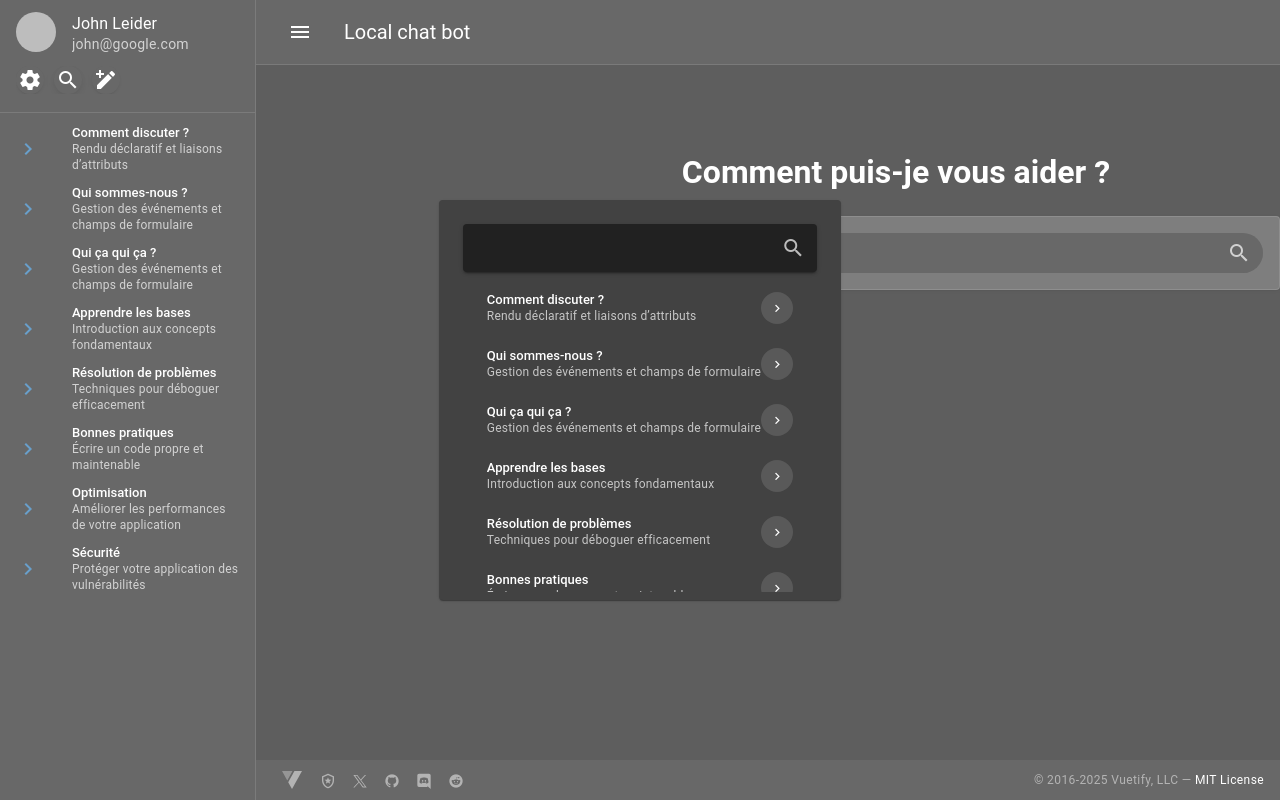
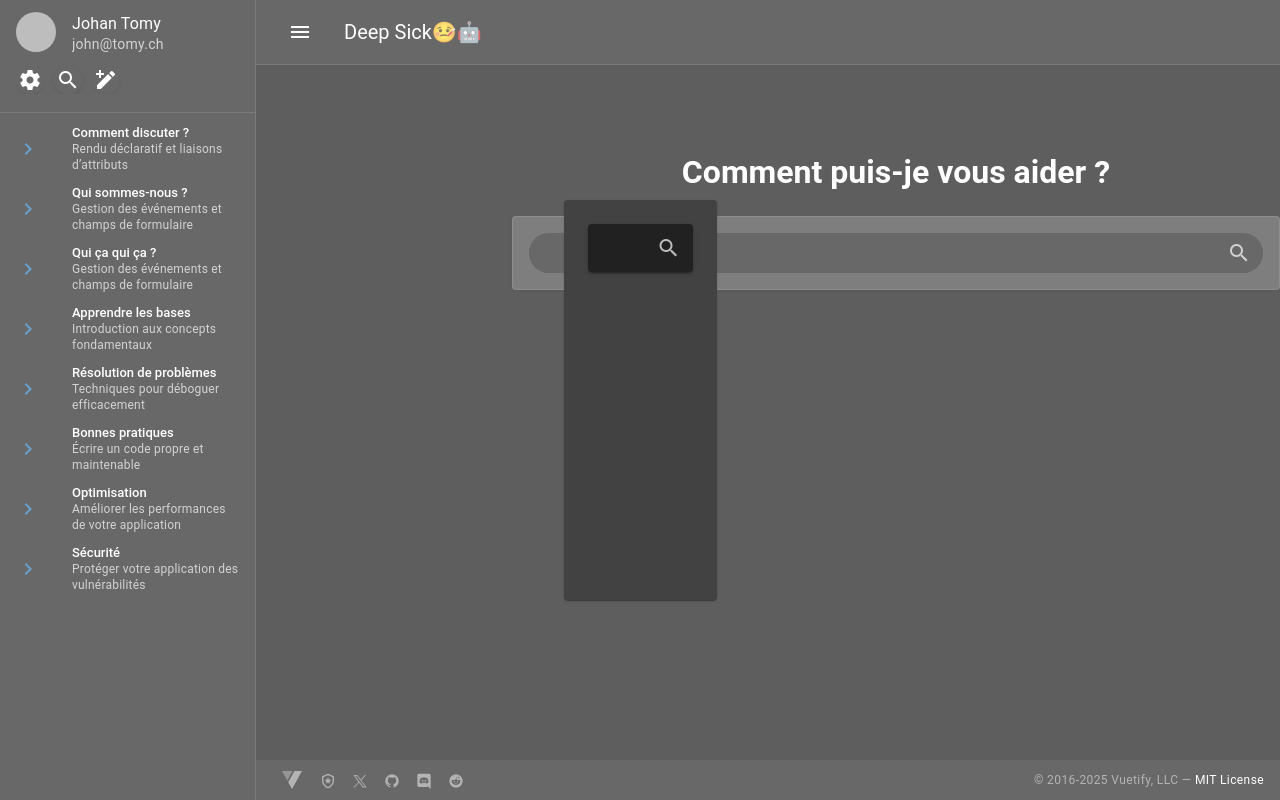
Before and after one commit to LeBonVieuBelouga/ai-interface, a Vue app: page / in a window 1280 px wide. Both pictures are taken after a click on the button 68 px from the left and 80 px from the top of the page. Built offline with nearby package versions, Linux system fonts and the light colour scheme; grey boxes are pictures that could not be loaded.

Commit message:
Migration du code de du menu latéral de droite
+ prend en paramètre les infos de l'utilisateur

```diff
--- a/src/App.vue
+++ b/src/App.vue
@@ -1,124 +1,17 @@
 <template>
   <v-app>
-    <v-navigation-drawer
+    <SideRMenu
       v-model="drawer"
-      class="pa-0"
-    >
-      <v-list>
-        <v-list-item
-          prepend-avatar="https://cdn.vuetifyjs.com/images/john.png"
-          subtitle="john@google.com"
-          title="John Leider"
-        />
-        <v-list-item>
-          <v-btn
-            density="compact"
-            icon="mdi-cog"
-            style="margin-right: 10px"
-          />
-          <v-btn
-            id="search-btn"
-            density="compact"
-            icon="mdi-magnify"
-            style="margin-right: 10px"
-            @click="isOpenOverlay = !isOpenOverlay"
-          />
-          <v-overlay
-            v-model="isOpenOverlay"
-            class="align-center justify-center"
-            location-strategy="connected"
-            scroll-strategy="block"
-          >
-            <v-card
-              color="surface-light"
-              class="pa-2"
-
-              max-height="400px"
-            >
-              <v-card-text class="pa-4">
-                <v-text-field
-                  :loading="loading"
-                  append-inner-icon="mdi-magnify"
-                  density="comfortable"
-                  label="Rechercher un chat"
-                  variant="solo"
-                  hide-details
-                  single-line
-                  @click:append-inner="onClick"
-                />
-                <v-virtual-scroll
-                  :items="UserChats"
-                  height="320"
-                  item-height="48"
-                  item-width="200"
-                  width="100%"
-                  class="pa-2"
-                >
-                  <template #default="{ item }">
-                    <v-list
-                      density="compact"
-                      nav
-                    >
-                      <v-list-item
-                        :key="item.id"
-                        :value="item.id"
-                        :title="item.title"
-                        :subtitle="item.subtitle"
-                      >
-                        <template #append>
-                          <v-btn
-                            icon="mdi-chevron-right"
-                            size="x-small"
-                            variant="tonal"
-                            @click="selectChat(item), isOpenOverlay=false"
-                          />
-                        </template>
-                      </v-list-item>
-                    </v-list>
-                  </template>
-                </v-virtual-scroll>
-              </v-card-text>
-            </v-card>
-          </v-overlay>
-          <v-btn
-            density="compact"
-            icon="mdi-pencil-plus"
-            style="margin-right: 10px"
-          />
-        </v-list-item>
-      </v-list>
-      <v-divider />
-      <v-list
-        :lines="false"
-        density="compact"
-        nav
-      >
-        <v-list-item
-          v-for="chat in UserChats"
-          :key="chat.id"
-          :value="chat.id"
-          @click="selectChat(chat)"
-        >
-          <v-list-item-title>{{ chat.title }}</v-list-item-title>
-          <v-list-item-subtitle>{{ chat.subtitle }}</v-list-item-subtitle>
-          <template
-            #prepend
-          >
-            <v-icon
-              color="info"
-              icon="mdi-chevron-right"
-            />
-          </template>
-        </v-list-item>
-      </v-list>
-    </v-navigation-drawer>
+      :user-chats="userConversations"
+      :user-data="userProfil"
+    />
     <v-app-bar
       border="b"
       class="ps-4"
       flat
     >
       <v-app-bar-nav-icon @click="drawer = !drawer" />
-      <v-app-bar-title>Local chat bot</v-app-bar-title>
+      <v-app-bar-title>Deep Sick🤒🤖</v-app-bar-title>
     </v-app-bar>
 
     <v-main>
@@ -134,11 +27,18 @@
 <script setup>
 import { ref } from 'vue'
 import UserChat from "@/components/UserChat.vue";
+import SideRMenu from "@/components/SideRMenu.vue";
 
 const drawer = ref(true)
 const currChat = ref(null)
-const isOpenOverlay = ref(false)
-const UserChats = ref([
+const userProfil =ref({
+  id:"000-0001",
+  username:"johan.tomy",
+  email:"john@tomy.ch",
+  nickname:"Johan Tomy",
+  avatar:"https://cdn.vuetifyjs.com/images/john.png",
+})
+const userConversations = ref([
   {
     id:"fdfddf-erert",
     title: 'Comment discuter ?',
--- /dev/null
+++ b/src/components/SideRMenu.vue
@@ -0,0 +1,132 @@
+<template>
+  <v-navigation-drawer
+    class="pa-0"
+  >
+    <v-list>
+      <v-list-item
+        :prepend-avatar="userData.avatar"
+        :title="userData.nickname"
+        :subtitle="userData.email"
+      />
+      <v-list-item>
+        <v-btn
+          density="compact"
+          icon="mdi-cog"
+          style="margin-right: 10px"
+        />
+        <v-btn
+          id="search-btn"
+          density="compact"
+          icon="mdi-magnify"
+          style="margin-right: 10px"
+          @click="isOpenOverlay = !isOpenOverlay"
+        />
+        <v-overlay
+          v-model="isOpenOverlay"
+          class="align-center justify-center"
+          location-strategy="connected"
+          scroll-strategy="block"
+        >
+          <v-card
+            color="surface-light"
+            class="pa-2"
+            max-height="400px"
+          >
+            <v-card-text class="pa-4">
+              <v-text-field
+                :loading="loading"
+                append-inner-icon="mdi-magnify"
+                density="comfortable"
+                label="Rechercher un chat"
+                variant="solo"
+                hide-details
+                single-line
+                @click:append-inner="onClick"
+              />
+              <v-virtual-scroll
+                :items="UserChats"
+                height="320"
+                item-height="48"
+                item-width="200"
+                width="100%"
+                class="pa-2"
+              >
+                <template #default="{ item }">
+                  <v-list
+                    density="compact"
+                    nav
+                  >
+                    <v-list-item
+                      :key="item.id"
+                      :value="item.id"
+                      :title="item.title"
+                      :subtitle="item.subtitle"
+                    >
+                      <template #append>
+                        <v-btn
+                          icon="mdi-chevron-right"
+                          size="x-small"
+                          variant="tonal"
+                          @click="selectChat(item), isOpenOverlay=false"
+                        />
+                      </template>
+                    </v-list-item>
+                  </v-list>
+                </template>
+              </v-virtual-scroll>
+            </v-card-text>
+          </v-card>
+        </v-overlay>
+        <v-btn
+          density="compact"
+          icon="mdi-pencil-plus"
+          style="margin-right: 10px"
+        />
+      </v-list-item>
+    </v-list>
+    <v-divider />
+    <v-list
+      :lines="false"
+      density="compact"
+      nav
+    >
+      <v-list-item
+        v-for="chat in userChats"
+        :key="chat.id"
+        :value="chat.id"
+        @click="selectChat(chat)"
+      >
+        <v-list-item-title>{{ chat.title }}</v-list-item-title>
+        <v-list-item-subtitle>{{ chat.subtitle }}</v-list-item-subtitle>
+        <template
+          #prepend
+        >
+          <v-icon
+            color="info"
+            icon="mdi-chevron-right"
+          />
+        </template>
+      </v-list-item>
+    </v-list>
+  </v-navigation-drawer>
+</template>
+
+<script setup>
+import {ref} from "vue";
+
+defineProps({
+  userChats: {
+    type: Object,
+    required: true,
+  },
+  userData:{
+    type: Object,
+    required: true,
+  }
+});
+const isOpenOverlay = ref(false)
+</script>
+
+<style scoped lang="sass">
+
+</style>
```
